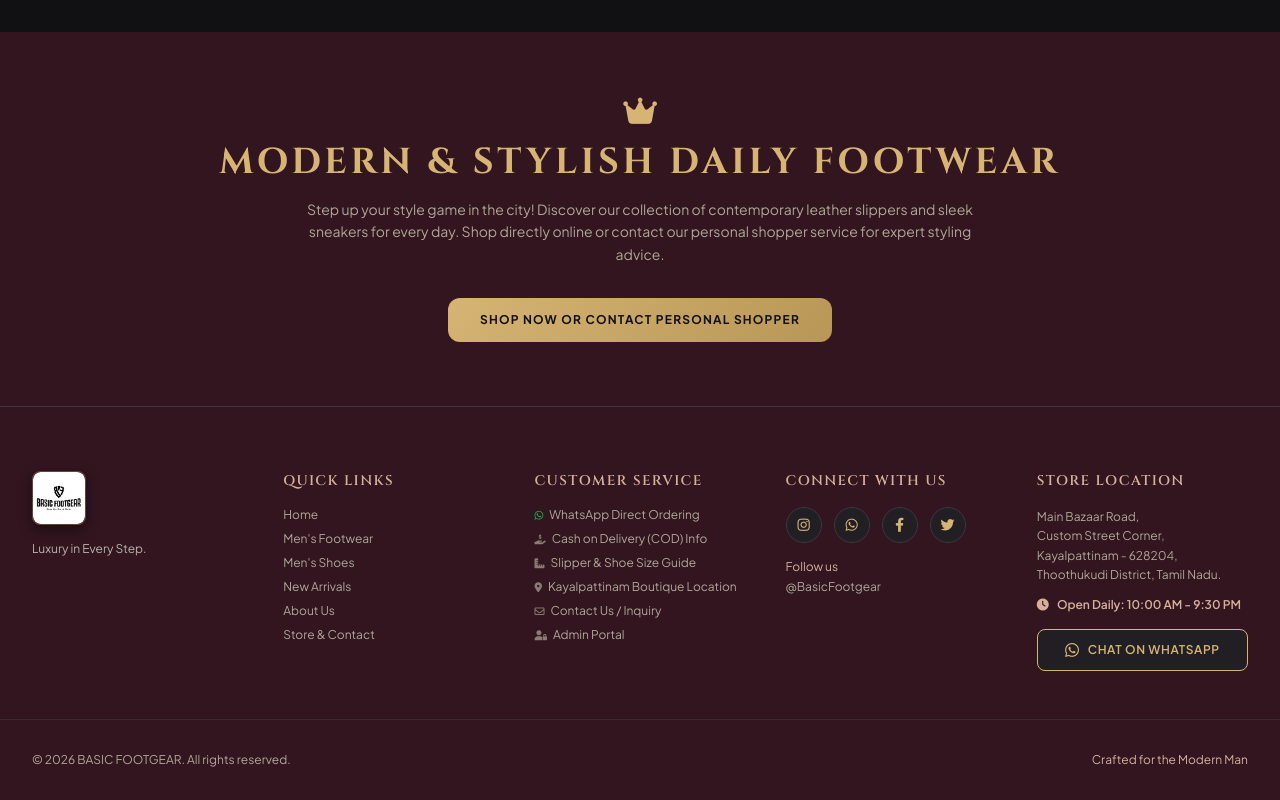
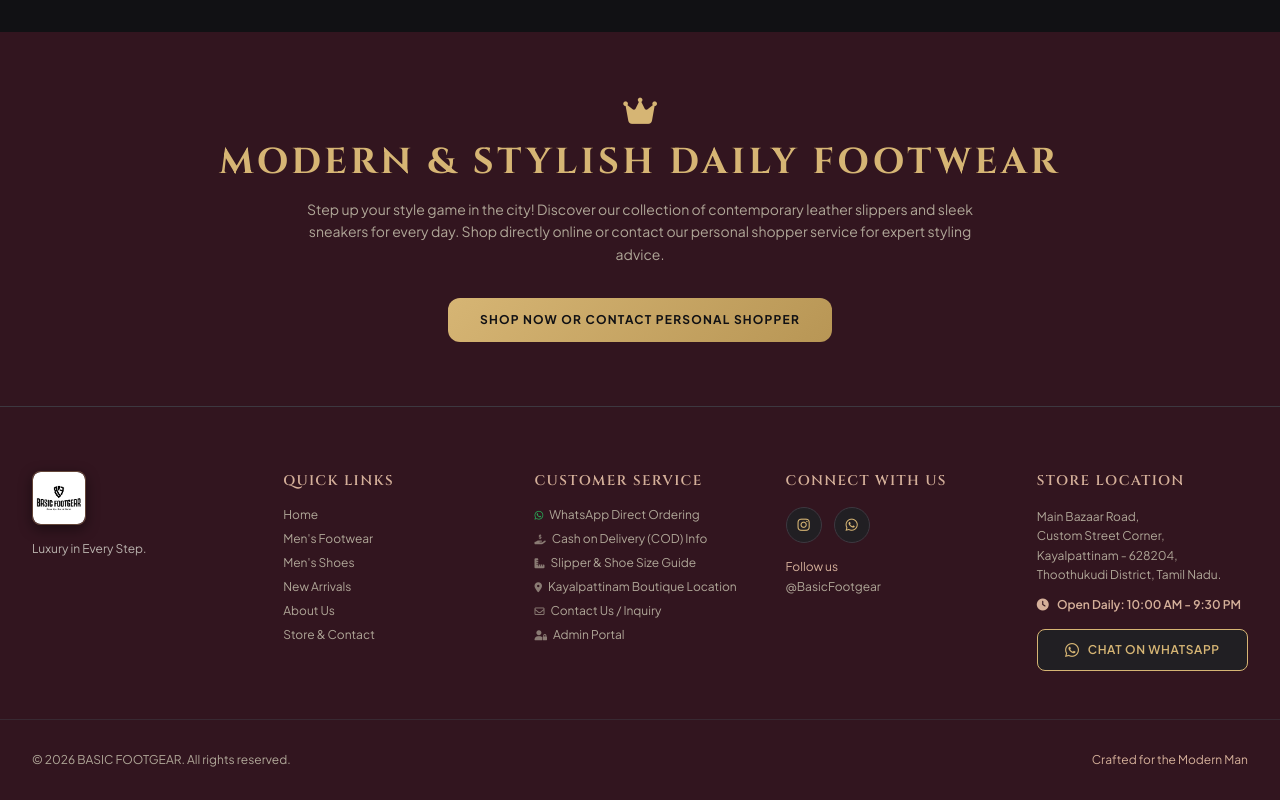
Before and after one commit to mohamedsafeen-AI/slipperproject, a plain HTML site: page index.html in a window 1280 px wide. Shown: the part 3086-3886 px from the top of the page. Drawn offline with Linux system fonts and the light colour scheme.

Commit message:
Remove Facebook and Twitter social icons from the footer

```diff
--- a/index.html
+++ b/index.html
@@ -392,8 +392,6 @@
                 <div class="flex space-x-3 text-gold mb-4">
                     <a href="#" class="w-9 h-9 rounded-full bg-charcoal border border-luxuryBorder flex items-center justify-center hover:bg-gold hover:text-obsidian transition" aria-label="Instagram"><i class="fa-brands fa-instagram text-sm"></i></a>
                     <a href="https://wa.me/919384798122" target="_blank" class="w-9 h-9 rounded-full bg-charcoal border border-luxuryBorder flex items-center justify-center hover:bg-gold hover:text-obsidian transition" aria-label="WhatsApp"><i class="fa-brands fa-whatsapp text-sm"></i></a>
-                    <a href="#" class="w-9 h-9 rounded-full bg-charcoal border border-luxuryBorder flex items-center justify-center hover:bg-gold hover:text-obsidian transition" aria-label="Facebook"><i class="fa-brands fa-facebook-f text-sm"></i></a>
-                    <a href="#" class="w-9 h-9 rounded-full bg-charcoal border border-luxuryBorder flex items-center justify-center hover:bg-gold hover:text-obsidian transition" aria-label="Twitter X"><i class="fa-brands fa-twitter text-sm"></i></a>
                 </div>
                 <p class="text-xs" style="color:#D5B09A">Follow us</p>
                 <p class="text-xs text-mutedText mt-1">@BasicFootgear</p>
```
